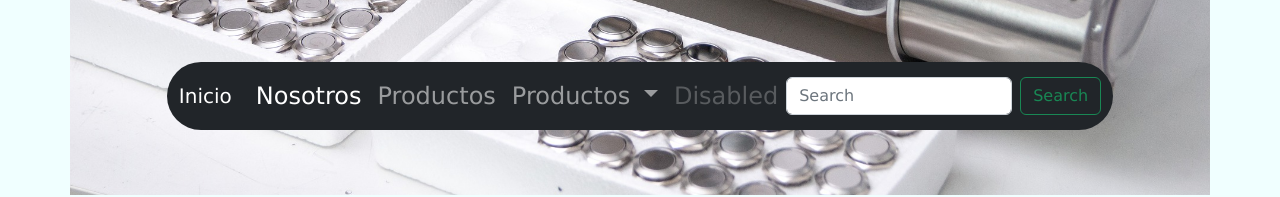
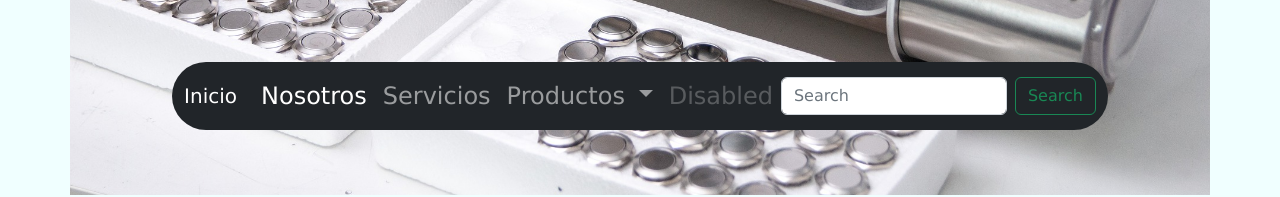
Before and after one commit to JuanPedroCamejo/pruebagit, a plain HTML site: page paginas/categorias.html in a window 1280 px wide. Shown: the part 505-702 px from the top of the page. Drawn offline with nearby package versions, Linux system fonts and the light colour scheme.

Commit message:
agregando bootstrap

```diff
--- a/paginas/categorias.html
+++ b/paginas/categorias.html
@@ -31,7 +31,7 @@
                                 <a class="nav-link active" aria-current="page" href="../paginas/nosotros.html">Nosotros</a>
                             </li>
                             <li class="nav-item">
-                                <a class="nav-link" href="../paginas/productos.html">Productos</a>
+                                <a class="nav-link" href="../paginas/servicios.html">Servicios</a>
                             </li>
                             <li class="nav-item dropdown">
                                 <a class="nav-link dropdown-toggle" href="#" role="button" data-bs-toggle="dropdown" aria-expanded="false">
```
